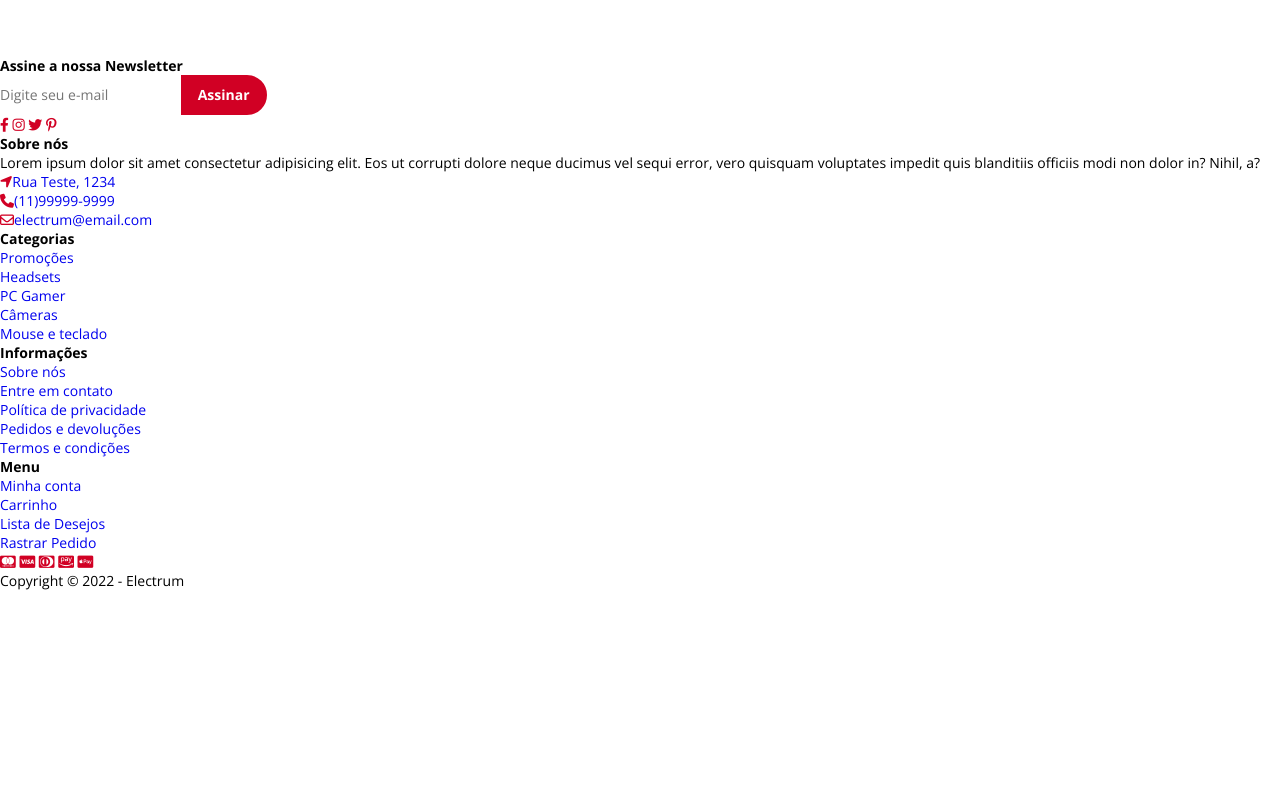
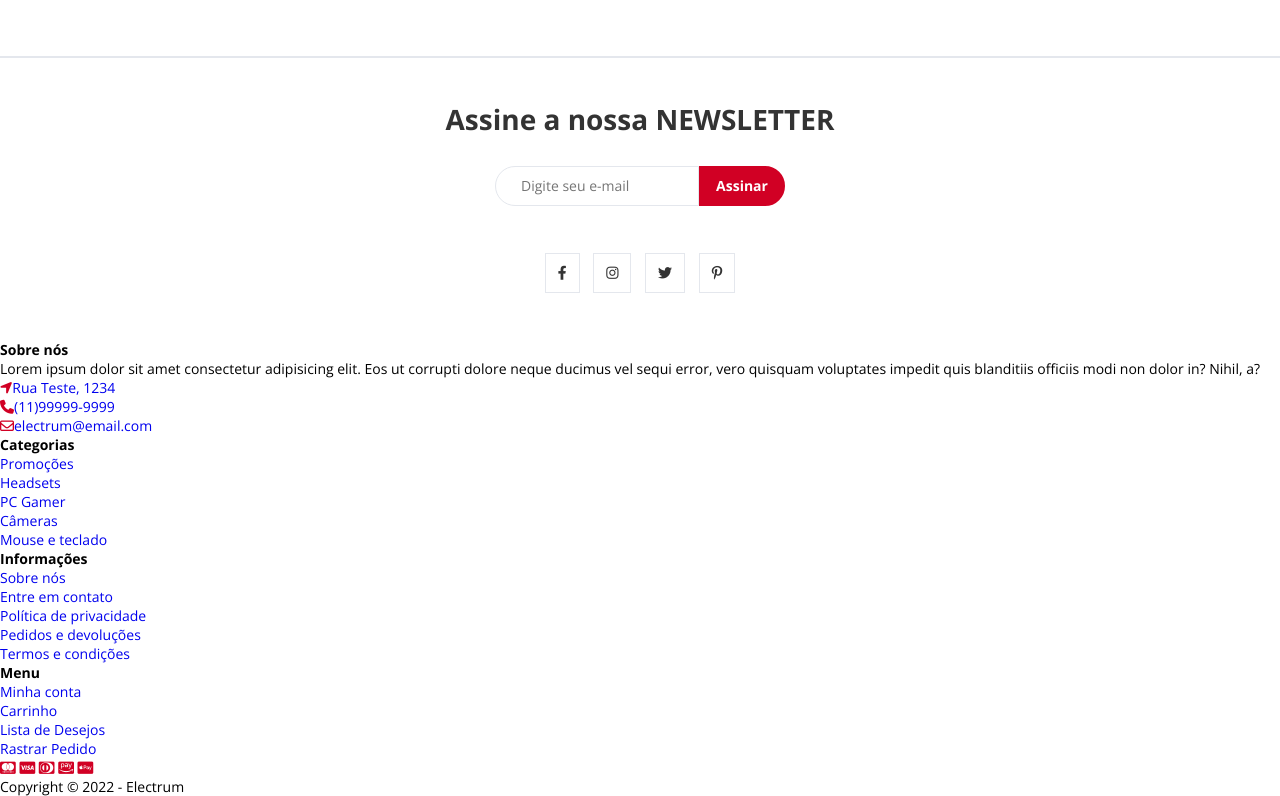
Before and after one commit to othonss/Projeto-Electrum-sass, a plain HTML site: page index.html in a window 1280 px wide. Shown: the part 2019-2815 px from the top of the page. Before the commit the page ends 2609 px from the top, so only its background shows below. Drawn offline with nearby package versions, Linux system fonts and the light colour scheme.

Commit message:
Estilização dos Newsletter Foram criados os estilos para a seção de Newsletter do projeto.

```diff
--- /dev/null
+++ b/sass/2-layouts/_newsletter-section.sass
@@ -0,0 +1,43 @@
+@use '../1-base/_variables'
+@use '../1-base/_base-mixins'
+@use 'layouts-mixins'
+
+.newsletter-container
+    display: flex
+    flex-direction: column
+    justify-content: center
+    align-items: center
+    padding: 3rem
+    border-top: 2px solid variables.$section-bg-color
+
+    h2
+        font-size: 2rem
+        color: variables.$dark-color
+        margin-bottom: 2rem
+
+        span
+            font-weight: bold
+            text-transform: uppercase
+            font-size: 2rem
+
+    form
+        display: flex
+        margin-bottom: 3rem
+
+        input[type="email"]
+            border: 1px solid variables.$section-bg-color
+            @include layouts-mixins.rounded-input
+
+    .social-media
+
+        i
+            padding: 12px
+            margin: 5px
+            border: 1px solid variables.$section-bg-color
+            cursor: pointer
+            color: variables.$dark-color
+            transition: .4s
+
+            &:hover
+                color: variables.$primary-color
+                background-color: variables.$section-bg-color
--- a/sass/2-layouts/layouts.sass
+++ b/sass/2-layouts/layouts.sass
@@ -2,3 +2,4 @@
 @use 'banner-sections'
 @use 'products-section'
 @use 'deal-section'
+@use 'newsletter-section'
```
Also changed, not shown: css/app.css, 1 other file.
